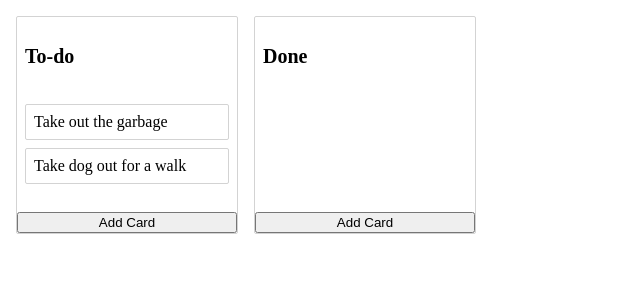
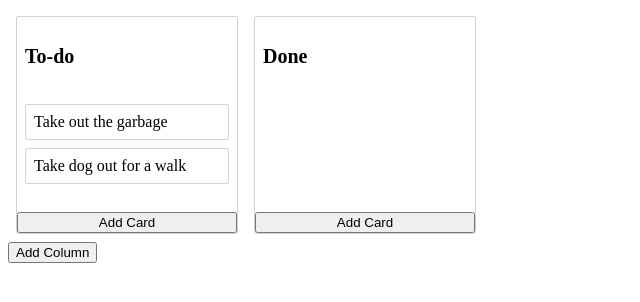
Before and after one commit to berkatik/react-advanced-kanban, a React (Create React App) app: page / in a window 1280 px wide. Shown: the top 302 px of the page, without its empty margins (0-640 px from the left). Built offline with nearby package versions, Linux system fonts and the light colour scheme.

Commit message:
Added ability to add new columns

```diff
--- a/src/components/Kanban.jsx
+++ b/src/components/Kanban.jsx
@@ -123,20 +123,35 @@ export default class Kanban extends React.Component {
     addCard = (columnId) => {
         const newCard = {
             id: `task-${this.state.cards.length + 1}`,
-            content: '',
+            content: 'New Card',
         }
 
         this.state.cards.push(newCard);
         this.state.columns[columnId].cardIds.push(newCard.id);
 
-        // debugger;
+        this.setState(this.state);
+    }
 
-        this.setState(this.state);
+    addColumn = () => {
+        console.log(this.state)
+        const newColumn = {
+            id: `column-${this.state.columnOrder.length + 1}`,
+            title: 'New Column',
+            cardIds: [],
+        }
+
+        const newState = this.state;
+
+        newState.columns[newColumn.id] = newColumn;
+        newState.columnOrder.push(newColumn.id);
+
+        this.setState(newState);
     }
 
 
     render() {
         return (
+            <div>
                 <DragDropContext
                     onDragStart={this.onDragStart}
                     onDragUpdate={this.onDragUpdate}
@@ -162,6 +177,8 @@ export default class Kanban extends React.Component {
                         })}
                     </div>
                 </DragDropContext>
+                <button type="button" onClick={this.addColumn}>Add Column</button>
+            </div>
         )
     }
 }
```
Lines whose indentation alone changed are shown as unchanged.
